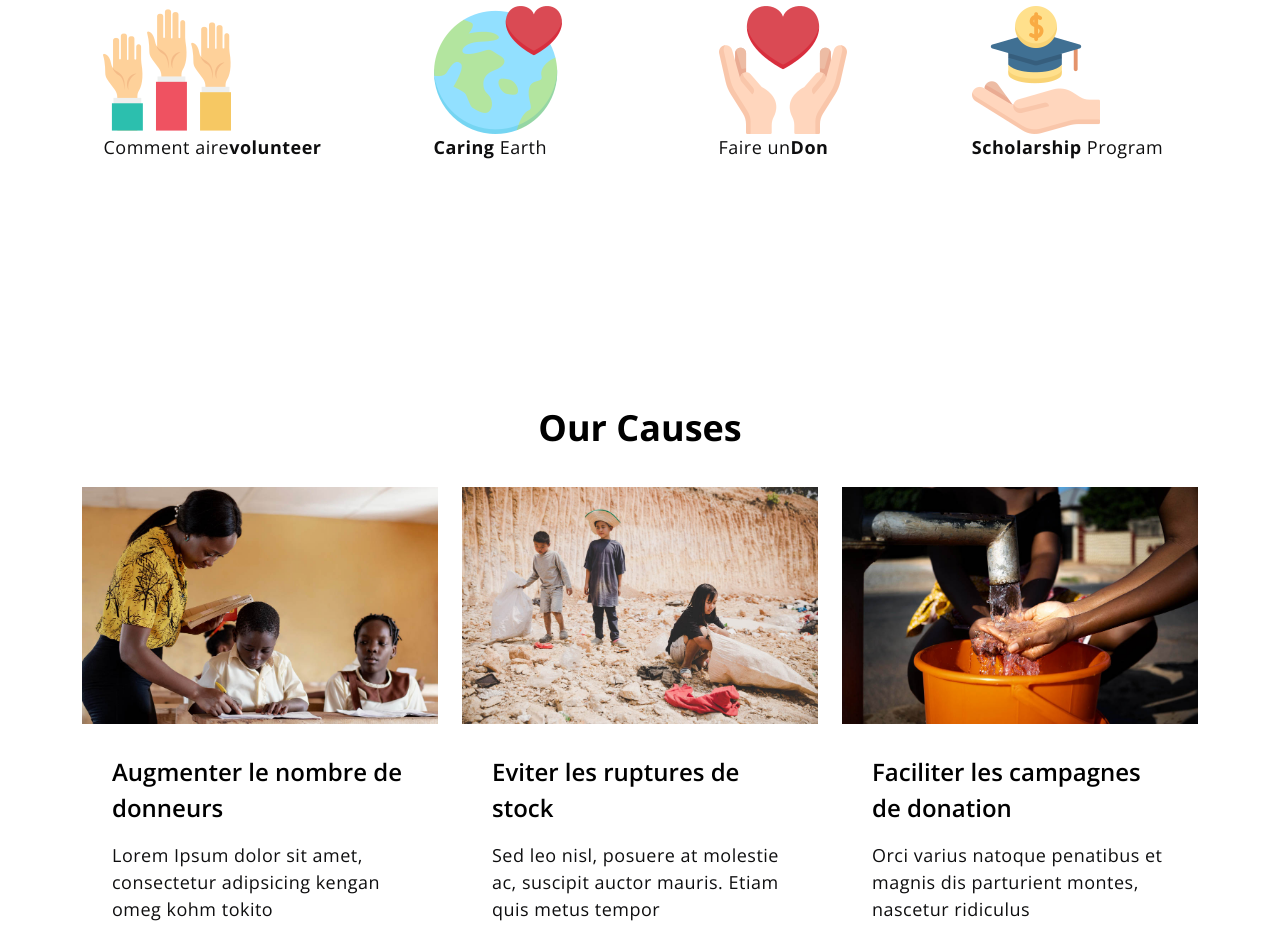
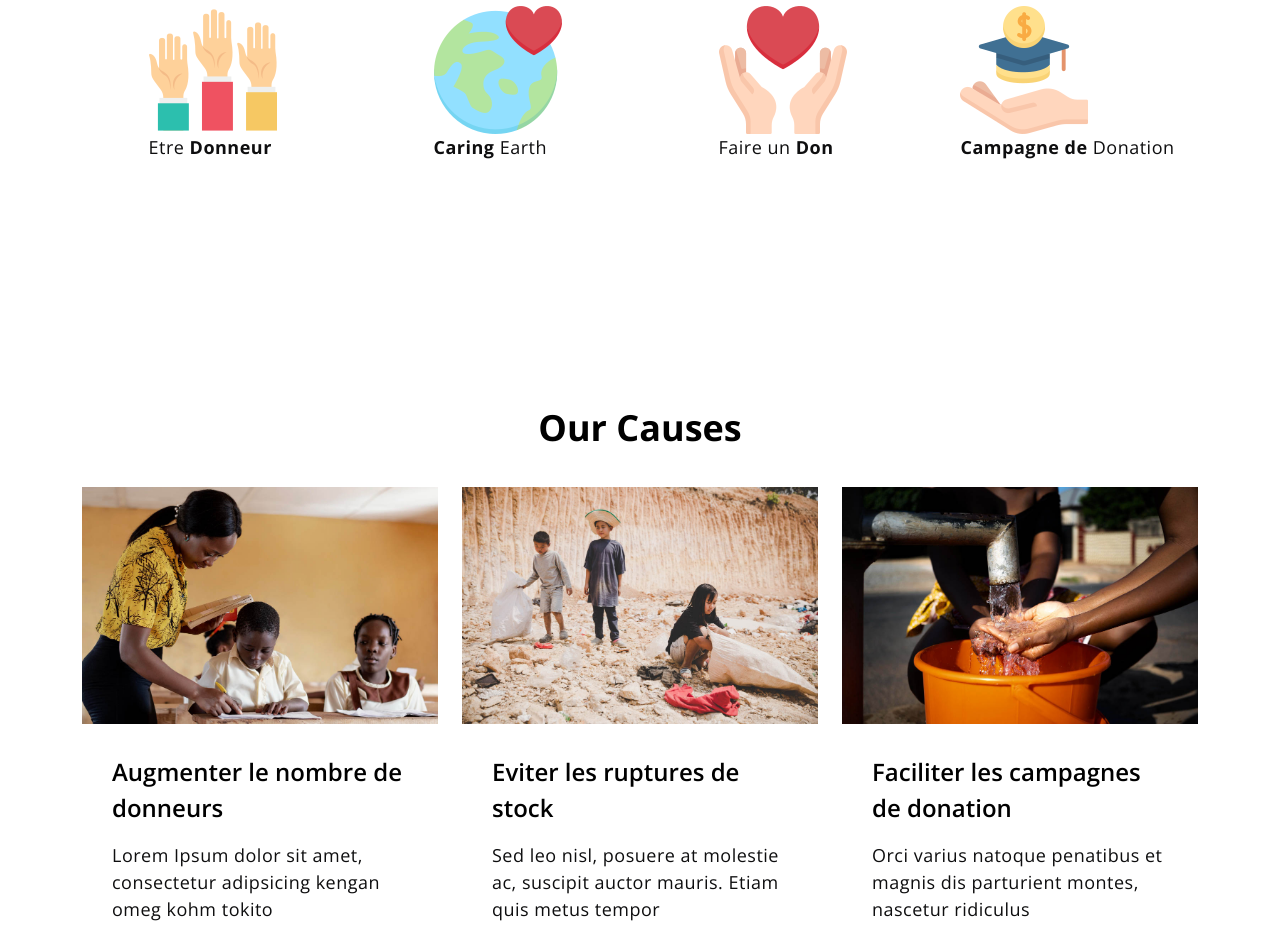
Before and after one commit to BlackRock2308/bloodstyx, an Angular app: page / in a window 1280 px wide. Shown: the part 1260-2191 px from the top of the page. Built offline with nearby package versions, Linux system fonts and the light colour scheme.

Commit message:
feat: making somes changes n

```diff
--- a/src/app/HomePage/components/home/home.component.html
+++ b/src/app/HomePage/components/home/home.component.html
@@ -33,7 +33,7 @@
                   <a href="donate.html" class="d-block">
                       <img src=".../../../../assets/kindheart/images/icons/hands.png" class="featured-block-image img-fluid" alt="">
 
-                      <p class="featured-block-text">Comment aire<strong>volunteer</strong></p>
+                      <p class="featured-block-text">Etre <strong>Donneur</strong></p>
                   </a>
               </div>
           </div>
@@ -43,7 +43,7 @@
                   <a href="donate.html" class="d-block">
                       <img src="../../../../assets/kindheart/images/icons/heart.png" class="featured-block-image img-fluid" alt="">
 
-                      <p class="featured-block-text"><strong>Caring</strong> Earth</p>
+                      <p class="featured-block-text"><strong>Caring </strong> Earth</p>
                   </a>
               </div>
           </div>
@@ -53,7 +53,7 @@
                   <a routerLink="/steps" class="d-block">
                       <img src="../../../../assets/kindheart/images/icons/receive.png" class="featured-block-image img-fluid" alt="">
 
-                      <p class="featured-block-text">Faire un<strong>Don</strong></p>
+                      <p class="featured-block-text">Faire un <strong>Don</strong></p>
                   </a>
               </div>
           </div>
@@ -63,7 +63,7 @@
                   <a href="donate.html" class="d-block">
                       <img src=".../../../../assets/kindheart/images/icons/scholarship.png" class="featured-block-image img-fluid" alt="">
 
-                      <p class="featured-block-text"><strong>Scholarship</strong> Program</p>
+                      <p class="featured-block-text"><strong>Campagne de</strong> Donation</p>
                   </a>
               </div>
           </div>
```
